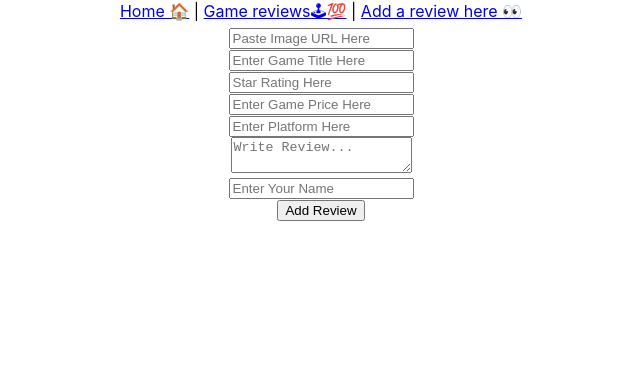
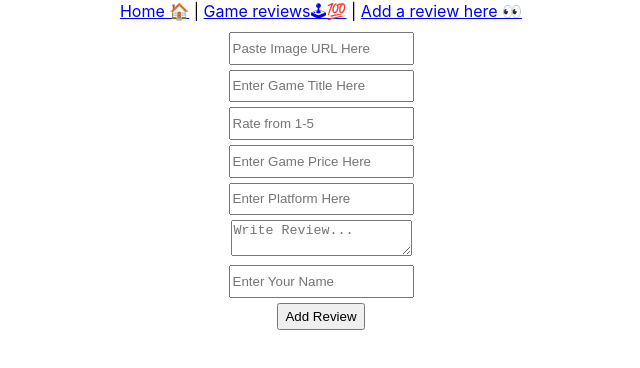
Before and after one commit to cbenitez99/game-review-project, a React (Create React App) app: page /games/new in a window 1280 px wide. Shown: the top 368 px of the page, without its empty margins (319-959 px from the left). Built offline with nearby package versions, Linux system fonts and the light colour scheme; no server answers.

Commit message:
Added some styling

```diff
--- a/src/App.css
+++ b/src/App.css
@@ -12,3 +12,36 @@
   background-image: url("https://i.pcmag.com/imagery/articles/03kaMbDH35Xhs9F4U06JzSB-3.1613573439.fit_lim.size_1600x900.jpg");
   background-repeat: no-repeat;
 }
+
+#title {
+  margin-top: 5px;
+  height: 2em;
+}
+#price {
+  margin-top: 5px;
+  height: 2em;
+}
+#image {
+  margin-top: 5px;
+  height: 2em;
+}
+#platform {
+  margin-top: 5px;
+  height: 2em;
+}
+#review {
+  margin-top: 5px;
+}
+#user{
+  margin-top: 5px;
+  height: 2em;
+}
+#rating {
+  margin-top: 5px;
+  height: 2em;
+}
+
+#button {
+  margin-top: 5px;
+  height: 2em;
+}
--- a/src/components/GameReviewForm.js
+++ b/src/components/GameReviewForm.js
@@ -26,6 +26,7 @@ function GameReviewForm ({handlePost}){
 
     function handleChange(event) {
         setFormData({...formData, [event.target.id] : event.target.value,});
+
       }
 
     return (
@@ -34,7 +35,7 @@ function GameReviewForm ({handlePost}){
             <br/>
             <input id="title" type="text" placeholder="Enter Game Title Here" onChange={handleChange} value={formData.title}/>
             <br/>
-            <input id="rating" type="number" placeholder="Star Rating Here" onChange={handleChange} value={formData.rating}/>
+            <input id="rating" type="number" placeholder="Rate from 1-5" onChange={handleChange} value={formData.rating}/>
             <br/>
             <input id="price" type="text" placeholder="Enter Game Price Here" onChange={handleChange} value={formData.price}/>
             <br/>
@@ -44,7 +45,7 @@ function GameReviewForm ({handlePost}){
             <br/>
             <input id="user" type="text" placeholder="Enter Your Name" onChange={handleChange} value={formData.user}/>
             <br/>
-            <button type="submit">Add Review</button>
+            <button id="button" type="submit">Add Review</button>
         </form>
     )
 }
```
